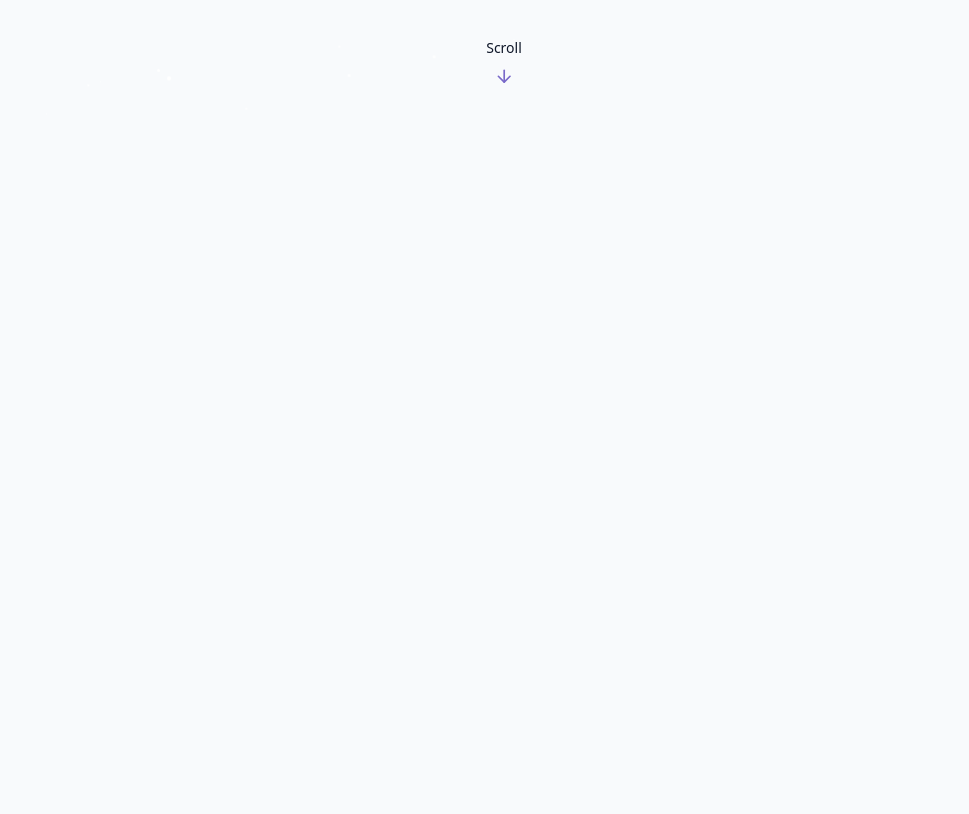
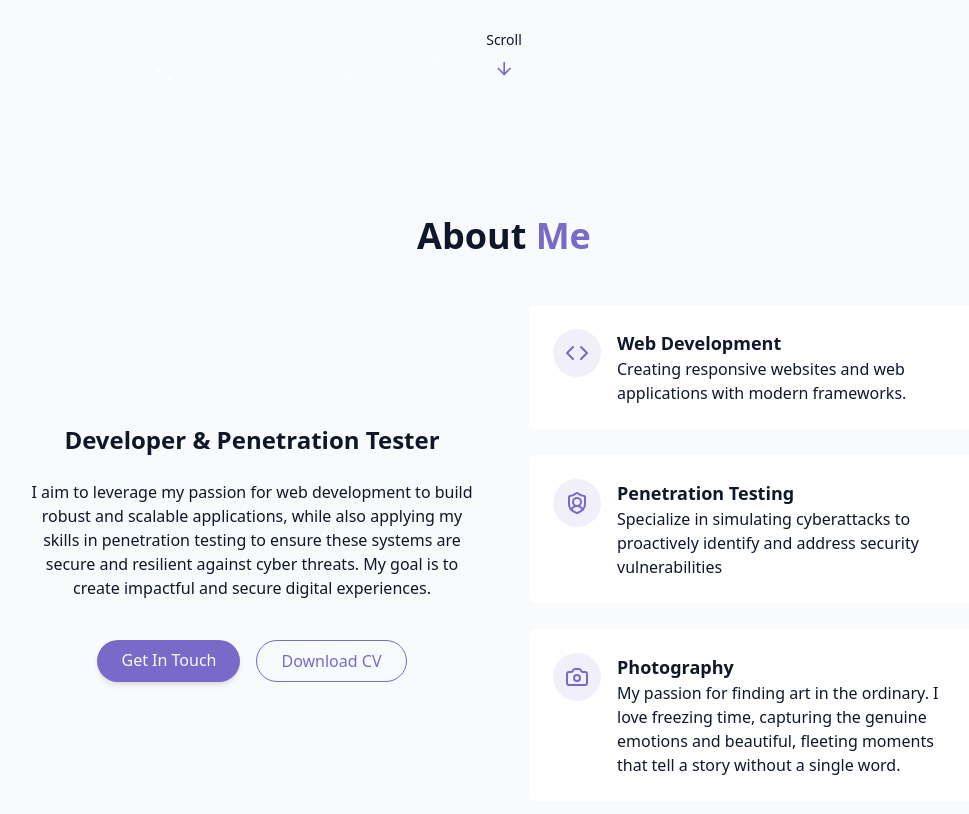
Before and after one commit to huynq-hust23/cosmo-portfolio, a React (Vite) app: page / in a window 1280 px wide. Shown: the part 680-1494 px from the top of the page, without its empty margins (136-1105 px from the left). Before the commit the page ends 800 px from the top, so only its background shows below. Built offline with nearby package versions, Linux system fonts and the light colour scheme.

Commit message:
add AboutSection component

```diff
--- /dev/null
+++ b/src/components/AboutSection.jsx
@@ -0,0 +1,79 @@
+import { Briefcase, Code, ShieldUser, Camera } from "lucide-react"
+
+export const AboutSection = () => {
+    return (
+        <section id="about" className="py-24 px-4 relative">
+            <div className="container mx-auto max-w-5xl">
+                <h2 className="text-3xl md:text-4xl font-bold mb-12 text-center">
+                    About <span className="text-primary">Me</span>
+                </h2>
+                <div className="grid grid-cols-1 md:grid-cols-2 gap-12 items-center">
+                    <div className="space-y-6">
+                        <h3 className="text-2xl font-semibold">Developer & Penetration Tester</h3>
+                        <p>
+                            I aim to leverage my passion for web development to build robust and scalable applications, while also applying my skills in penetration testing to ensure these systems are secure and resilient against cyber threats. My goal is to create impactful and secure digital experiences.
+                        </p>
+
+                        <div className="flex flex-col sm:flex-row gap-4 pt-4 justify-center">
+                            <a href="#contact" className="cosmic-button">Get In Touch</a>
+                            <a href="#contact" className="px-6 py-2 rounded-full border border-primary text-primary hover:bg-primary/10 transition-colors duration-300">Download CV</a>
+                        </div>
+                    </div>
+                    <div className="grid grid-cols-1 gap-6">
+                        <div className="gradient-border p-6 card-hover">
+                            <div className="flex items-start gap-4">
+                                <div className="p-3 rounded-full bg-primary/10">
+                                    <Code className="h-6 w-6 text-primary" />
+                                </div>
+                                <div className="text-left">
+                                    <h4 className="font-semibold text-lg">
+                                        Web Development
+                                    </h4>
+                                    <p>
+                                        Creating responsive websites and web applications with
+                                        modern frameworks.
+                                    </p>
+                                </div>
+                            </div>
+                        </div>
+                        <div className="gradient-border p-6 card-hover">
+                            <div className="flex items-start gap-4">
+                                <div className="p-3 rounded-full bg-primary/10">
+                                    <ShieldUser className="h-6 w-6 text-primary" />
+                                </div>
+                                <div className="text-left">
+                                    <h4 className="font-semibold text-lg">
+                                        Penetration Testing
+                                    </h4>
+                                    <p>
+                                        Specialize in simulating cyberattacks to proactively identify and address security vulnerabilities
+                                    </p>
+                                </div>
+
+                            </div>
+                        </div>
+                        <div className="gradient-border p-6 card-hover">
+                            <div className="flex items-start gap-4">
+                                <div className="p-3 rounded-full bg-primary/10">
+                                    <Camera className="h-6 w-6 text-primary" />
+                                </div>
+                                <div className="text-left">
+                                    <h4 className="font-semibold text-lg">
+                                        Photography
+                                    </h4>
+                                    <p>
+                                        My passion for finding art in the ordinary. I love freezing time, capturing the genuine emotions and beautiful, fleeting moments that tell a story without a single word.
+                                    </p>
+                                </div>
+                            </div>
+                        </div>
+
+                    </div>
+                    <div>
+
+                    </div>
+                </div>
+            </div>
+        </section>
+    )
+}
--- a/src/pages/Home.jsx
+++ b/src/pages/Home.jsx
@@ -2,6 +2,7 @@ import ThemeToggles from "@/components/ThemeToggles";
 import { StarBackground } from "@/components/StarBackground";
 import Navbar from "@/components/Navbar";
 import { HeroSection } from "@/components/HeroSection";
+import { AboutSection } from "@/components/AboutSection";
 
 const Home = () => {
     return (
@@ -14,6 +15,8 @@ const Home = () => {
 
             <main>
                 <HeroSection />
+
+                <AboutSection />
             </main>
         </div>
     );
```
